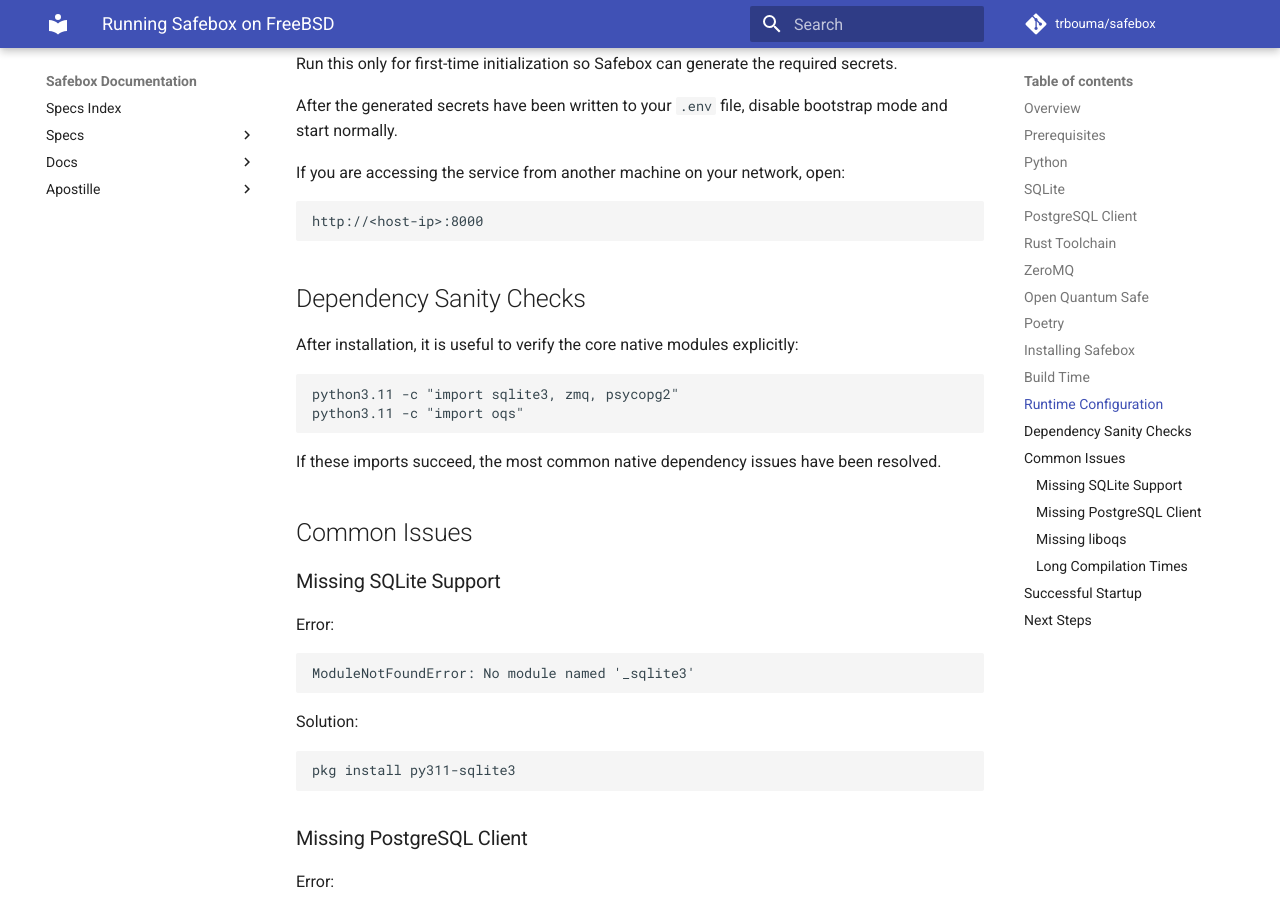
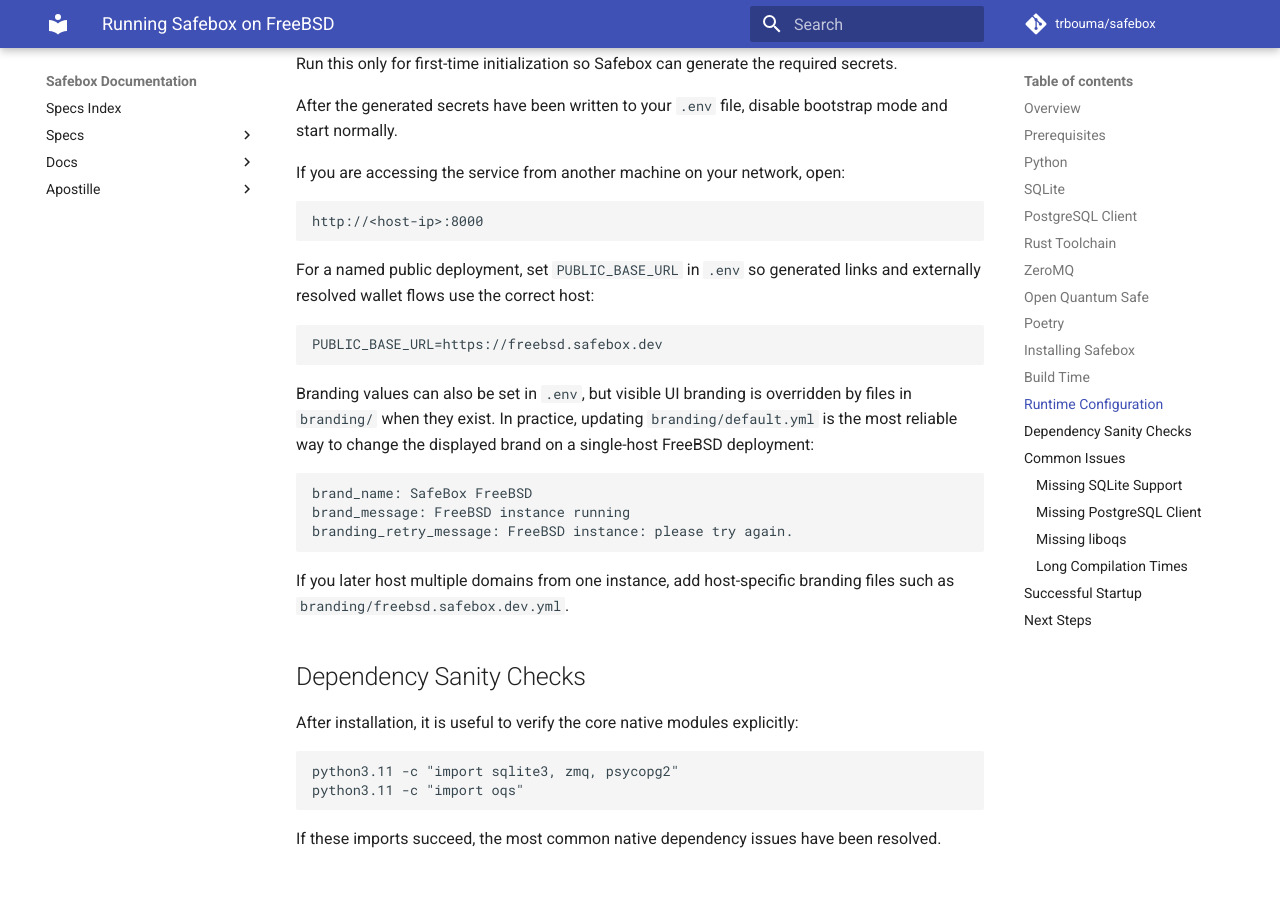
Before and after one commit to trbouma/safebox, an MkDocs documentation site: the page built from docs/FREEBSD-INSTALL.md, in a window 1280 px wide and 900 px high, scrolled down 4265 px. Built offline with MkDocs 1.6.1 and Material for MkDocs 9.7.7, drawn with Linux system fonts in a browser that asks for light colours; comment, search, counter and statistics services are not loaded.

Commit message:
Document FreeBSD branding and public base URL setup

````diff
--- a/docs/FREEBSD-INSTALL.md
+++ b/docs/FREEBSD-INSTALL.md
@@ -200,6 +200,22 @@
 http://<host-ip>:8000
 ```
 
+For a named public deployment, set `PUBLIC_BASE_URL` in `.env` so generated links and externally resolved wallet flows use the correct host:
+
+```env
+PUBLIC_BASE_URL=https://freebsd.safebox.dev
+```
+
+Branding values can also be set in `.env`, but visible UI branding is overridden by files in `branding/` when they exist. In practice, updating `branding/default.yml` is the most reliable way to change the displayed brand on a single-host FreeBSD deployment:
+
+```yaml
+brand_name: SafeBox FreeBSD
+brand_message: FreeBSD instance running
+branding_retry_message: FreeBSD instance: please try again.
+```
+
+If you later host multiple domains from one instance, add host-specific branding files such as `branding/freebsd.safebox.dev.yml`.
+
 ## Dependency Sanity Checks
 
 After installation, it is useful to verify the core native modules explicitly:
````
